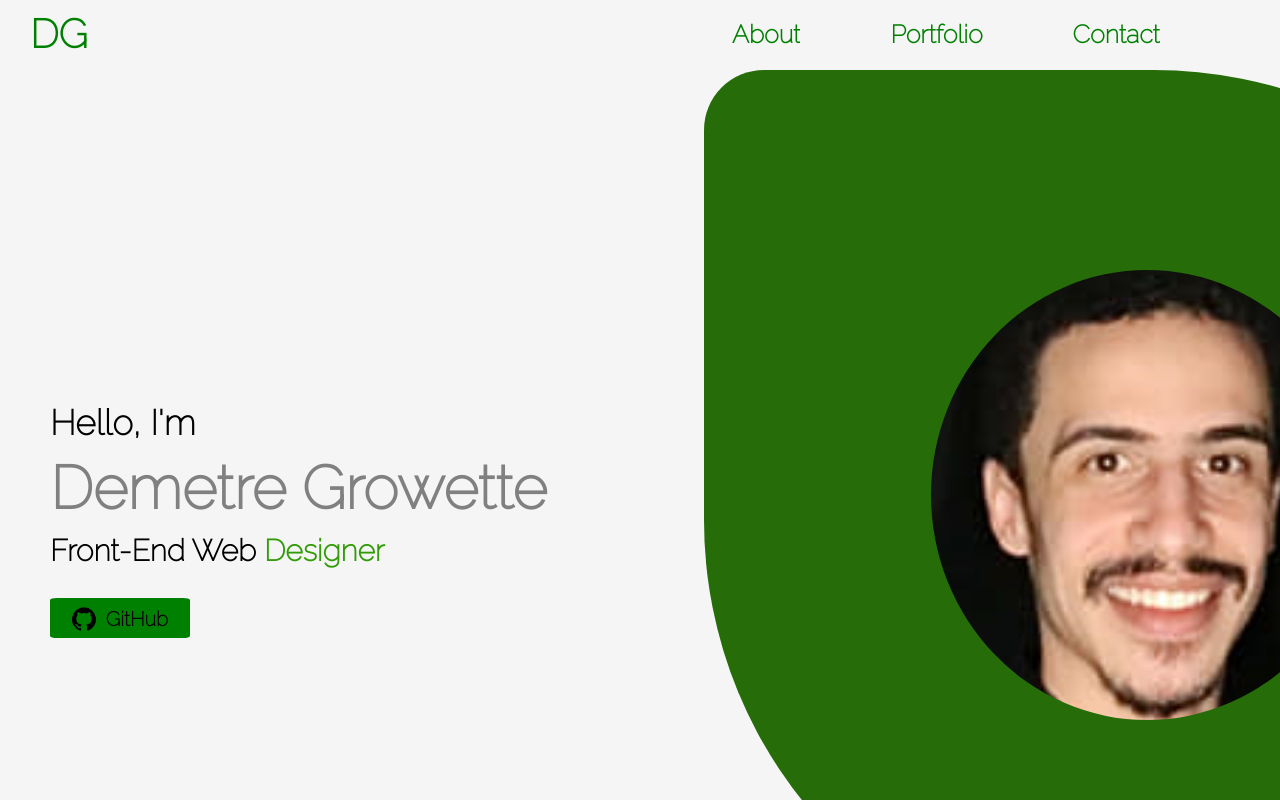
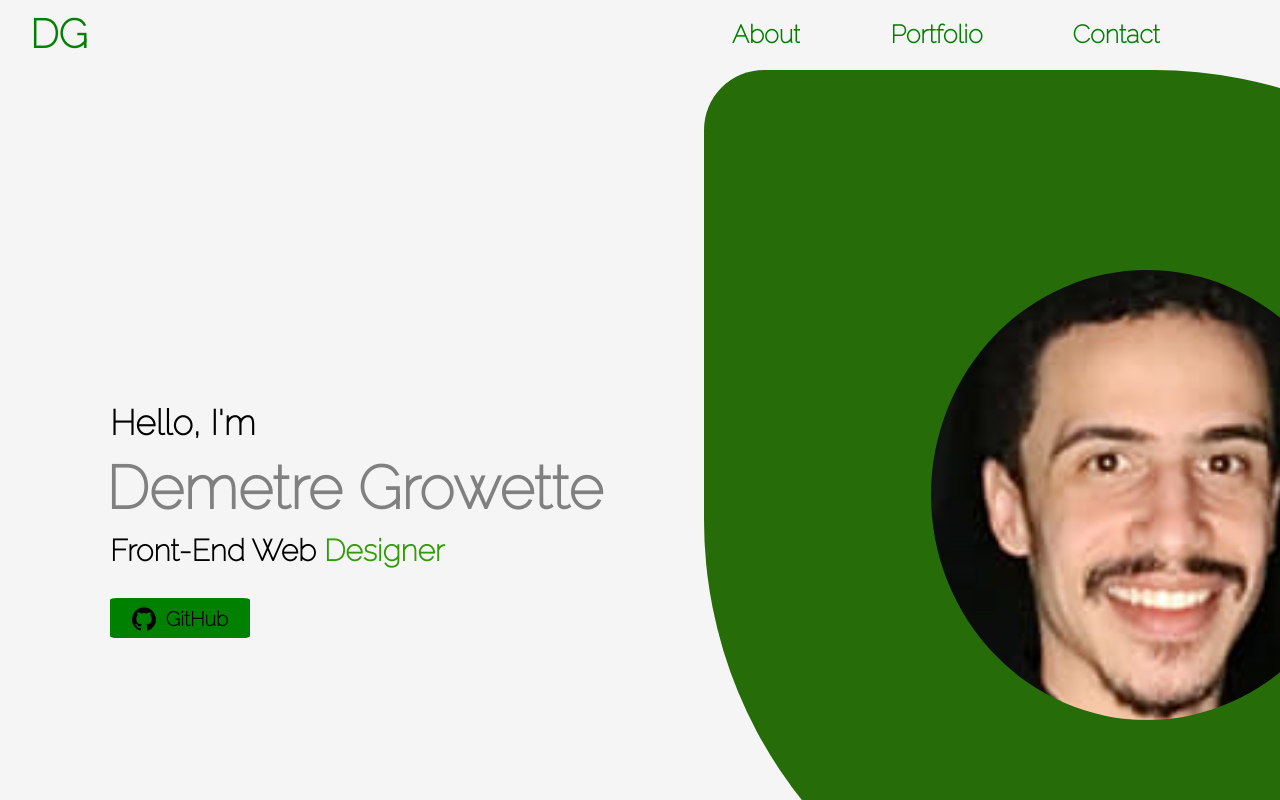
Before and after one commit to Trane7/portfolio, a React (Create React App) app in the folder portfolio/: page / in a window 1280 px wide. Built offline with nearby package versions, Linux system fonts and the light colour scheme; the HTML template or start-up script is replaced by a standard one.

Commit message:
moved the left text towards the middle, in intro

```diff
--- a/portfolio/src/components/intro/intro.scss
+++ b/portfolio/src/components/intro/intro.scss
@@ -68,6 +68,7 @@
                 font-size: 60px;
                 margin: 10px 0;
                 color: grey;
+                margin-left: 56px;
 
                 @include mobile{
                     font-size: 40px;
@@ -78,12 +79,14 @@
                 font-size: 35px;
                 font-weight: 700;
                 color: black;
+                margin-left: 60px;
             }
 
             h3{
                 font-size: 30px;
                 font-weight: 700;
                 color: black;
+                margin-left: 60px;
 
 
                 @include mobile{
@@ -114,6 +117,7 @@
                 height: 40px;
                 width: 140px;
                 margin-top: 30px;
+                margin-left: 60px;
                 background-color: green;
                 border: whitesmoke;
                 border-radius: 5%;
```
